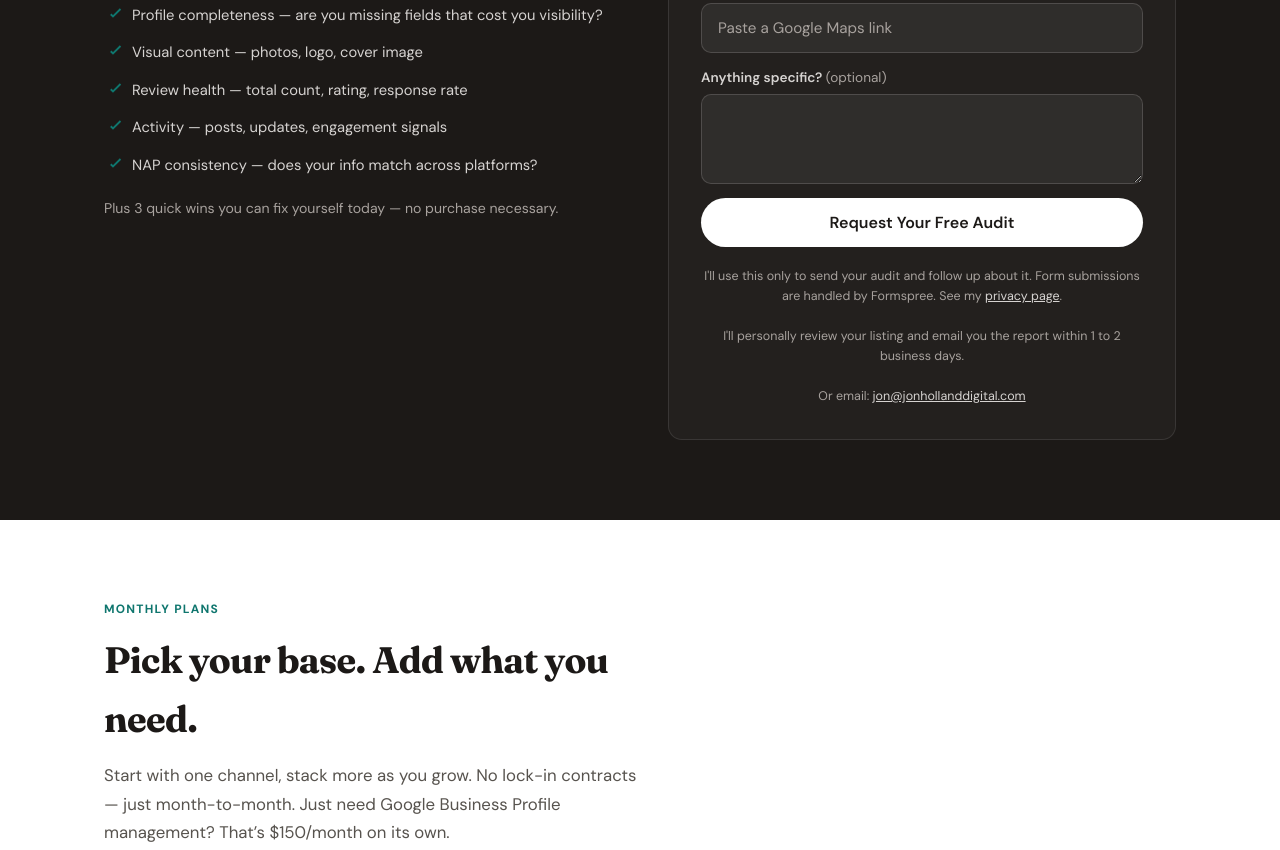
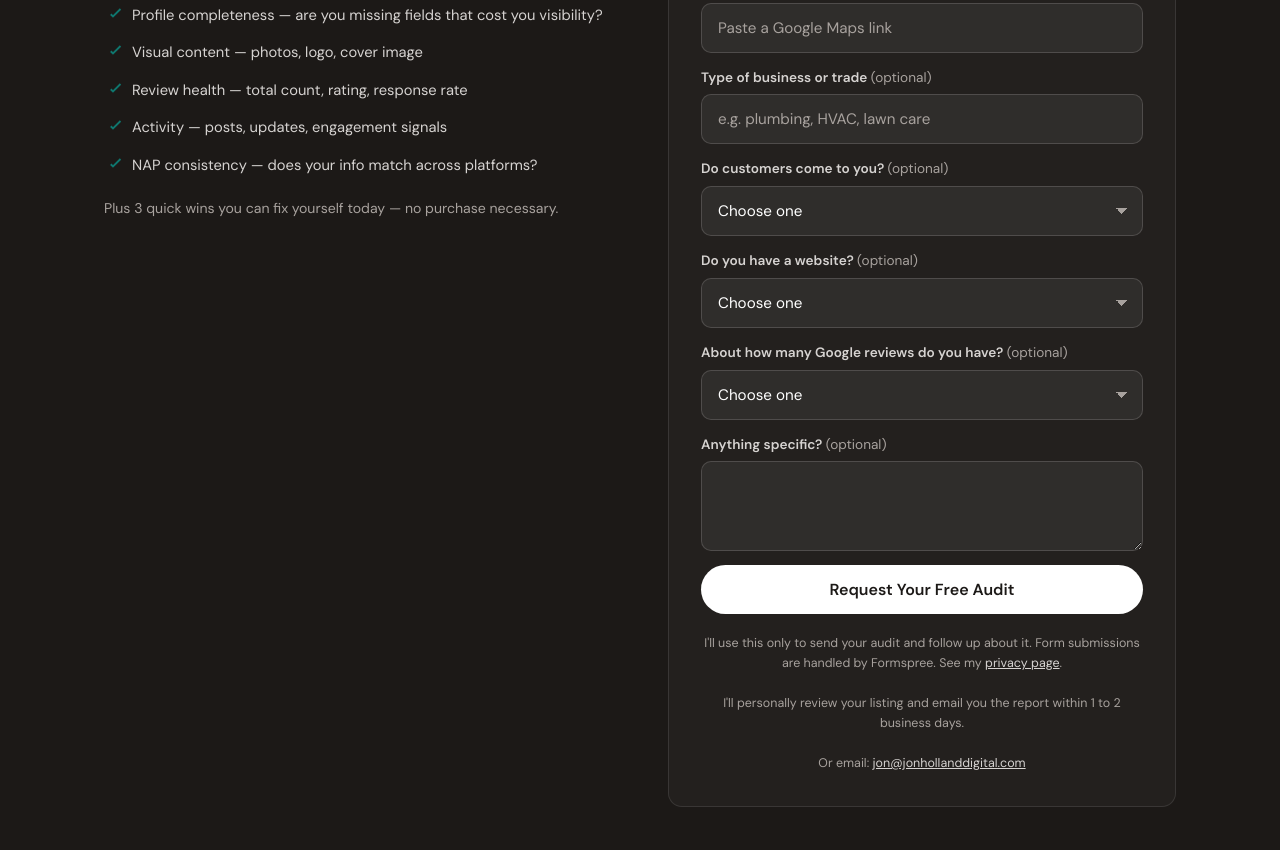
Before and after one commit to strategicbrandmaster-web/jonhollanddigital, a plain HTML site: page index.html in a window 1280 px wide. Shown: the part 3003-3853 px from the top of the page. Drawn offline with Linux system fonts and the light colour scheme; a web font is replaced by a local one.

Commit message:
Audit form: optional trade, setup, website, and review-count fields
All four are optional. They post to the same Formspree endpoint (mbdzenzj)
on both the plain <form> path and the JS fetch path (JS now includes selects).
Existing fields and names unchanged.

```diff
--- a/index.html
+++ b/index.html
@@ -126,10 +126,12 @@
   .checklist li svg{flex-shrink:0;margin-top:2px;color:var(--teal-700)}
   .audit-form-wrap{background:rgba(255,255,255,.03);padding:32px;border-radius:14px;border:1px solid rgba(255,255,255,.1)}
   .audit-form{display:flex;flex-direction:column;gap:14px}
-  .audit-form input,.audit-form textarea{font-family:var(--font-body);font-size:.95rem;padding:14px 16px;border:1px solid rgba(255,255,255,.15);border-radius:10px;background:rgba(255,255,255,.06);color:var(--white);outline:none;width:100%;transition:border-color .2s}
+  .audit-form input,.audit-form textarea,.audit-form select{font-family:var(--font-body);font-size:.95rem;padding:14px 16px;border:1px solid rgba(255,255,255,.15);border-radius:10px;background:rgba(255,255,255,.06);color:var(--white);outline:none;width:100%;transition:border-color .2s}
   .audit-form input::placeholder,.audit-form textarea::placeholder{color:var(--stone-400)}
   .audit-form input:focus,.audit-form textarea:focus{border-color:rgba(255,255,255,.35)}
   .audit-form textarea{resize:vertical;min-height:56px}
+  .audit-form select{appearance:none;-webkit-appearance:none;background-image:linear-gradient(45deg,transparent 50%,#a8a29e 50%),linear-gradient(135deg,#a8a29e 50%,transparent 50%);background-position:calc(100% - 20px) 50%,calc(100% - 14px) 50%;background-size:6px 6px;background-repeat:no-repeat;padding-right:40px}
+  .audit-form select option{color:#1c1917;background:#fff}
   .audit-form .field{display:flex;flex-direction:column;gap:6px}
   .audit-form label{font-size:.85rem;font-weight:600;color:var(--stone-300)}
   .audit-form label .opt{font-weight:400;color:var(--stone-400)}
@@ -243,6 +245,7 @@
     .btn-white{background-color:#fff!important;color:#1c1917!important}
     .audit-section .label{color:#f59e0b!important}.audit-section .section-title{color:#fff!important}
     .audit-left-sub{color:#a8a29e!important}.checklist li{color:#d6d3d1!important}
+    .audit-form input,.audit-form textarea,.audit-form select{background-color:rgba(255,255,255,.06)!important;border-color:rgba(255,255,255,.15)!important;color:#fff!important}
     .audit-form input,.audit-form textarea{background:rgba(255,255,255,.06)!important;border-color:rgba(255,255,255,.15)!important;color:#fff!important}
     .footer-name{color:#fff!important}footer p,footer a,.footer-right a{color:#a8a29e!important}
     #audit-success h3{color:#fff!important}#audit-success p{color:#d6d3d1!important}
@@ -324,6 +327,10 @@
       <div class="field"><label for="f-location">Area you serve <span class="opt">(optional)</span></label><input type="text" id="f-location" name="location" placeholder="e.g. Stone Oak"></div>
       <div class="field"><label for="f-email">Email for the report</label><input type="email" id="f-email" name="email" autocomplete="email" required></div>
       <div class="field"><label for="f-listing">Link to your Google listing <span class="opt">(optional)</span></label><input type="text" id="f-listing" name="listing" inputmode="url" placeholder="Paste a Google Maps link"></div>
+      <div class="field"><label for="f-trade">Type of business or trade <span class="opt">(optional)</span></label><input type="text" id="f-trade" name="trade" placeholder="e.g. plumbing, HVAC, lawn care"></div>
+      <div class="field"><label for="f-setup">Do customers come to you? <span class="opt">(optional)</span></label><select id="f-setup" name="setup"><option value="">Choose one</option><option value="Storefront or office customers visit">Storefront or office customers visit</option><option value="I go to customers (work from home / service area)">I go to customers (work from home / service area)</option><option value="Both">Both</option></select></div>
+      <div class="field"><label for="f-website">Do you have a website? <span class="opt">(optional)</span></label><select id="f-website" name="website"><option value="">Choose one</option><option value="Yes">Yes</option><option value="No">No</option></select></div>
+      <div class="field"><label for="f-reviews">About how many Google reviews do you have? <span class="opt">(optional)</span></label><select id="f-reviews" name="reviews"><option value="">Choose one</option><option value="None yet">None yet</option><option value="1-10">1&ndash;10</option><option value="11-50">11&ndash;50</option><option value="51-100">51&ndash;100</option><option value="100+">100+</option><option value="Not sure">Not sure</option></select></div>
       <div class="hp" aria-hidden="true"><label for="f-gotcha">Leave this empty</label><input type="text" id="f-gotcha" name="_gotcha" tabindex="-1" autocomplete="off"></div>
       <div class="field"><label for="f-notes">Anything specific? <span class="opt">(optional)</span></label><textarea id="f-notes" name="notes" rows="3"></textarea></div>
       <button type="submit" class="btn btn-white">Request Your Free Audit</button>
@@ -340,7 +347,7 @@
 function submitAudit(ev){
   if(ev)ev.preventDefault();
   var f=document.getElementById('audit-form'),b=f.querySelector('button'),d={};
-  f.querySelectorAll('input,textarea').forEach(function(e){if(e.name&&e.name!=='_gotcha')d[e.name]=e.value});
+  f.querySelectorAll('input,textarea,select').forEach(function(e){if(e.name&&e.name!=='_gotcha')d[e.name]=e.value});
   if(f.querySelector('input[name="_gotcha"]').value)return false;
   if(!d.business||!d.email){b.textContent='Please fill in business name and email';setTimeout(function(){b.textContent='Request Your Free Audit'},2500);return false}
   b.textContent='Sending...';b.disabled=true;
```
